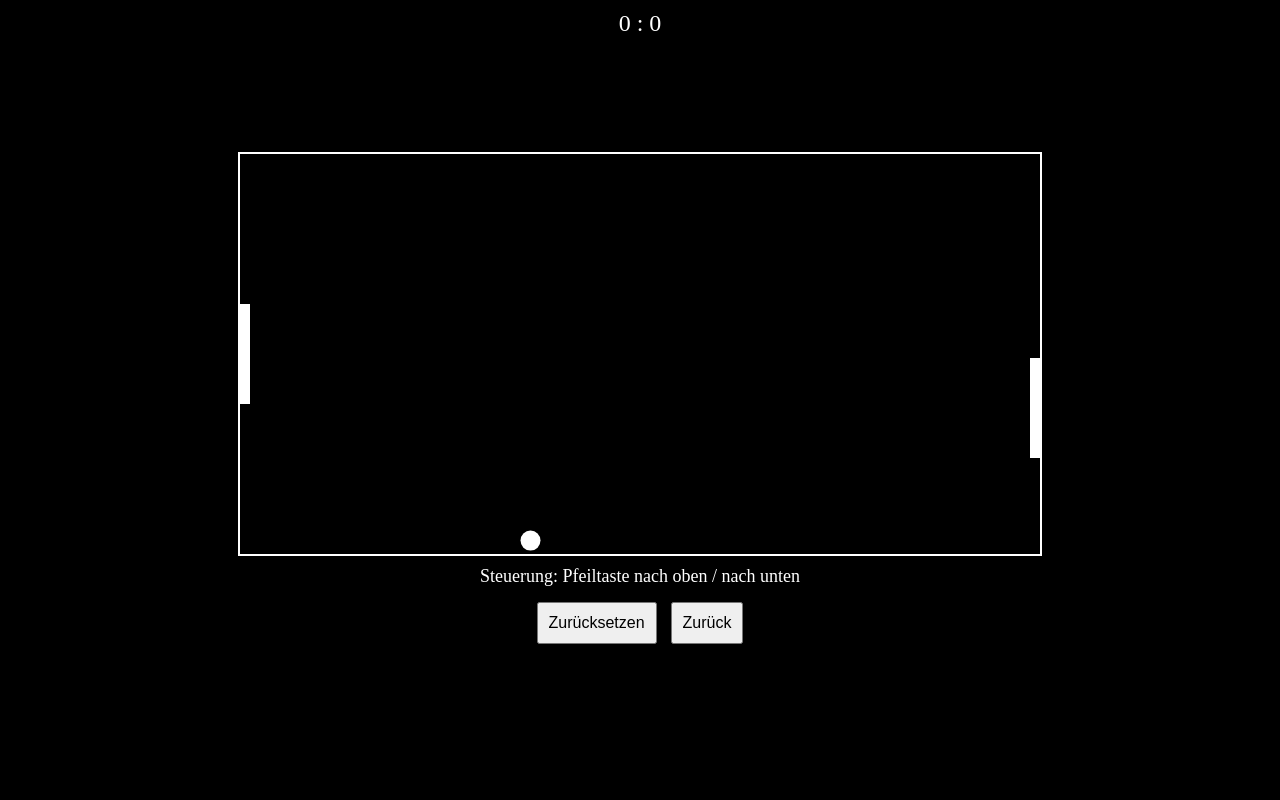
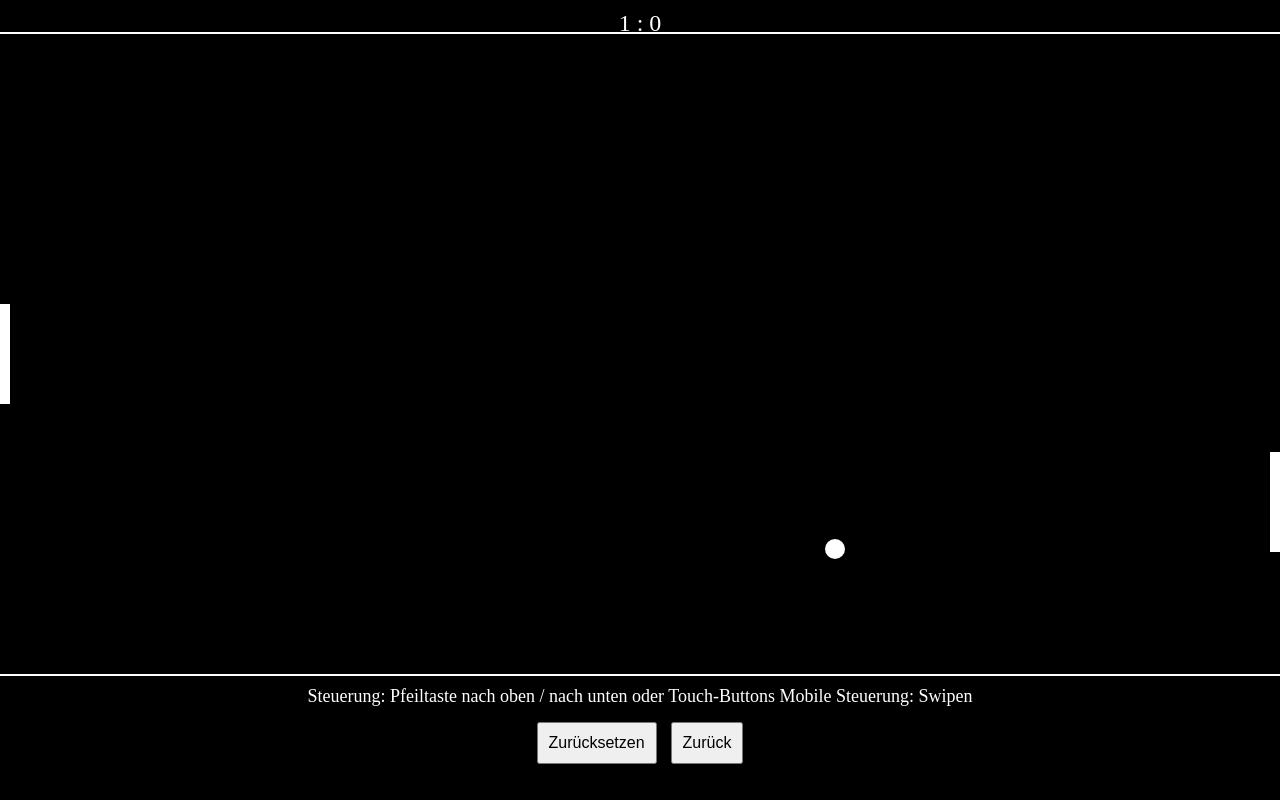
Before and after one commit to LeviBMG/LUJWS, a plain HTML site: page png.html in a window 1280 px wide. Both pictures are taken after a click on the button "Einfach". Drawn offline with Linux system fonts and the light colour scheme.

Commit message:
Update png.html

```diff
--- a/png.html
+++ b/png.html
@@ -52,7 +52,8 @@
 </div>
 <canvas id="pong" width="800" height="400"></canvas>
 <div id="controls">
-  Steuerung: Pfeiltaste nach oben / nach unten
+  Steuerung: Pfeiltaste nach oben / nach unten oder Touch-Buttons
+  Mobile Steuerung: Swipen
 </div>
 <div id="buttons">
   <button id="resetButton">Zurücksetzen</button>
@@ -88,48 +89,59 @@
     difficulty = selectedDifficulty;
     document.getElementById('menu').style.display = 'none'; // Menü ausblenden
     canvas.style.display = 'block'; // Canvas anzeigen
+    resizeCanvas(); // Canvas anpassen
     draw(); // Spiel starten
+  }
+
+  function resizeCanvas() {
+    const scale = Math.min(window.innerWidth / 800, window.innerHeight / 400);
+    canvas.width = 800 * scale;
+    canvas.height = 400 * scale;
+
+    // Positionen zurücksetzen
+    playerY = (canvas.height - paddleHeight) / 2;
+    computerY = (canvas.height - paddleHeight) / 2;
+    ballX = canvas.width / 2;
+    ballY = canvas.height / 2;
   }
 
   function draw() {
     context.clearRect(0, 0, canvas.width, canvas.height);
 
-    // Draw paddles
+    // Paddles zeichnen
     context.fillStyle = 'white';
     context.fillRect(0, playerY, paddleWidth, paddleHeight);
     context.fillRect(canvas.width - paddleWidth, computerY, paddleWidth, paddleHeight);
 
-    // Draw ball
+    // Ball zeichnen
     context.beginPath();
     context.arc(ballX, ballY, ballSize, 0, Math.PI * 2);
     context.fill();
     context.closePath();
 
-    // Update ball position
+    // Ballposition aktualisieren
     ballX += ballSpeedX;
     ballY += ballSpeedY;
 
-    // Ball collision with top/bottom
+    // Ball-Kollision mit oben/unten
     if (ballY + ballSize > canvas.height || ballY - ballSize < 0) {
       ballSpeedY = -ballSpeedY;
     }
 
-    // Ball collision with paddles
+    // Ball-Kollision mit Paddles
     if (ballX < paddleWidth && ballY > playerY && ballY < playerY + paddleHeight) {
       ballSpeedX = -ballSpeedX;
       ballX = paddleWidth; // Verhindert das Durchdringen
-      // Schlagrichtung des Computers anpassen
       ballSpeedY += Math.random() * 4 - 2; // Unvorhersehbare Y-Richtung
       increaseBallSpeed(); // Ballgeschwindigkeit erhöhen
     } else if (ballX > canvas.width - paddleWidth && ballY > computerY && ballY < computerY + paddleHeight) {
       ballSpeedX = -ballSpeedX;
       ballX = canvas.width - paddleWidth - ballSize; // Verhindert das Durchdringen
-      // Schlagrichtung des Computers anpassen
       ballSpeedY += Math.random() * 4 - 2; // Unvorhersehbare Y-Richtung
       increaseBallSpeed(); // Ballgeschwindigkeit erhöhen
     }
 
-    // Ball goes out of bounds
+    // Ball geht aus dem Spielfeld
     if (ballX < 0) {
       computerScore++;
       resetBall();
@@ -138,11 +150,11 @@
       resetBall();
     }
 
-    // Update scoreboard
+    // Punktestand aktualisieren
     document.getElementById('playerScore').textContent = playerScore;
     document.getElementById('computerScore').textContent = computerScore;
 
-    // End game if a player reaches 10 points
+    // Spiel beenden, wenn ein Spieler 10 Punkte erreicht
     if (playerScore >= 10) {
       alert("Du hast gewonnen!");
       resetToMenu();
@@ -151,7 +163,7 @@
       resetToMenu();
     }
 
-    // Move computer paddle based on difficulty
+    // Computer-Paddle bewegen
     if (difficulty === 'hard') {
       moveComputerHard();
     } else {
@@ -178,7 +190,6 @@
   }
 
   function moveComputerHard() {
-    // Unvorhersehbare Bewegung der Computerplattform
     if (ballY < computerY + paddleHeight / 2 && ballX > canvas.width / 2) {
       computerY -= 6 + Math.random() * 2; // schnelles und unvorhersehbares Verhalten
     } else if (ballY > computerY + paddleHeight / 2 && ballX > canvas.width / 2) {
@@ -244,6 +255,24 @@
   // Reset Button Event Listener
   document.getElementById('resetButton').addEventListener('click', resetToMenu);
 
+  // Touchsteuerung für mobile Geräte
+  document.addEventListener('touchstart', (event) => {
+    const touchY = event.touches[0].clientY;
+    if (touchY < window.innerHeight / 2) {
+      isUpPressed = true;
+    } else {
+      isDownPressed = true;
+    }
+  });
+
+  document.addEventListener('touchend', () => {
+    isUpPressed = false;
+    isDownPressed = false;
+  });
+
+  // Resize-Event für die Canvas-Größe
+  window.addEventListener('resize', resizeCanvas);
+
 </script>
 
 </body>
```
